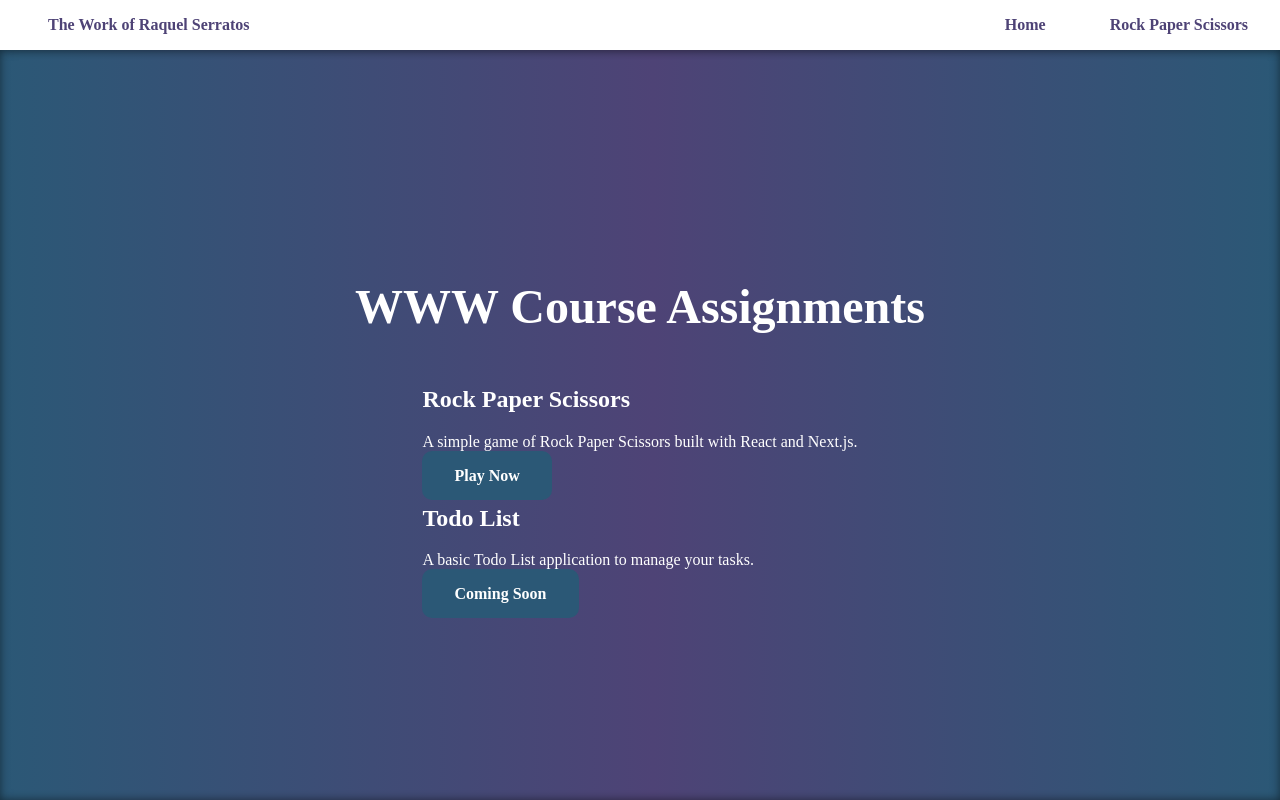
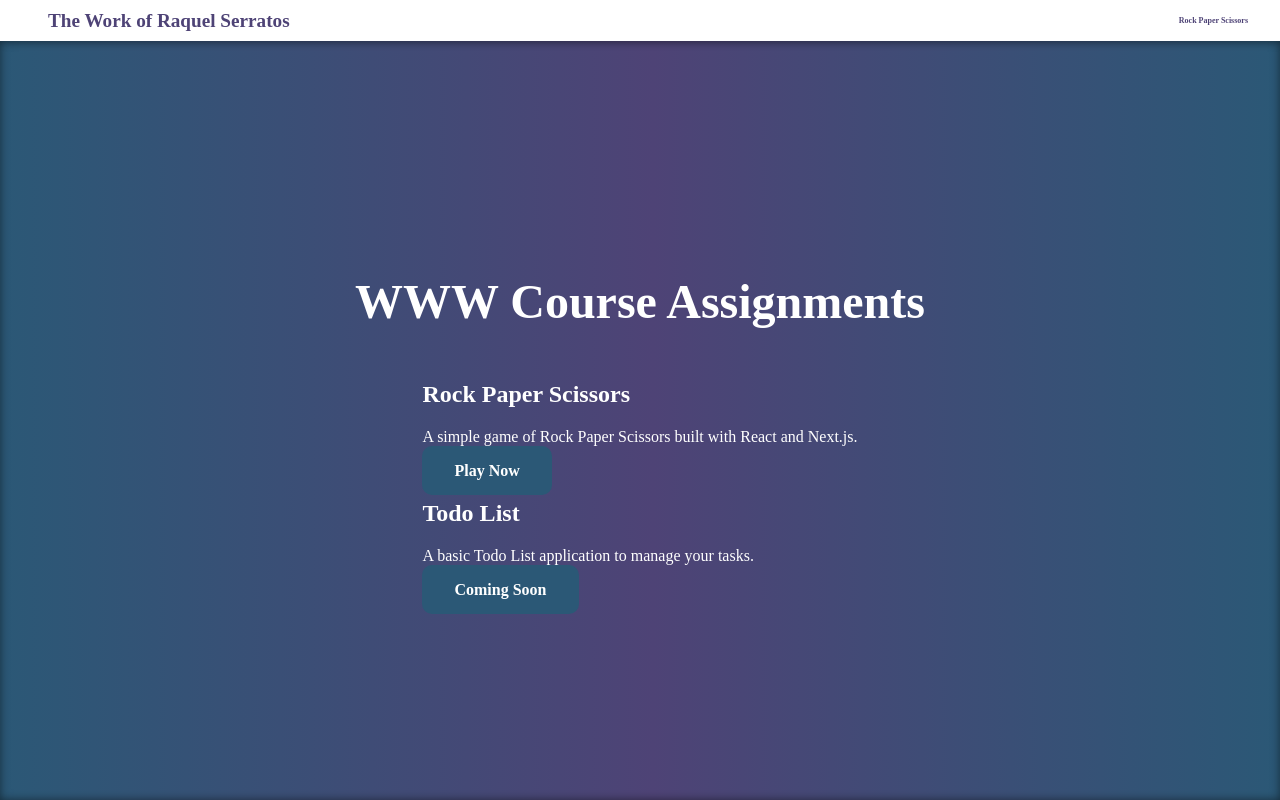
Before and after one commit to rserratos1/WWWCourseProjects, a Next.js app in the folder my-main-app/: page / in a window 1280 px wide. Built offline with nearby package versions, Linux system fonts and the light colour scheme; a web font is replaced by a local one.

Commit message:
testing @media stuff

```diff
--- a/my-main-app/src/app/components/Header.js
+++ b/my-main-app/src/app/components/Header.js
@@ -9,10 +9,6 @@ export default function Header() {
           <a href="/">The Work of Raquel Serratos</a>
         </h1>
         <ul>
-          {/* todo: hide the hoome when on the home page */}
-          <li>
-            <a href="/">Home</a>
-          </li>
           <li>
             <a href="/rockPaperScissors_2">Rock Paper Scissors</a>
           </li>
--- a/my-main-app/src/app/components/header.css
+++ b/my-main-app/src/app/components/header.css
@@ -1,7 +1,9 @@
 .header-nav {
   display: flex;
+  flex-direction: column;
   justify-content: space-between;
   align-items: center;
+  font-size: 0.5rem;
 }
 
 .header-title {
@@ -17,3 +19,24 @@
   font: bold;
   background-color: white;
 }
+
+@media (min-width: 600px) {
+  .header-nav {
+    flex-direction: row;
+    align-items: center;
+    font: 1.5rem;
+  }
+
+  .header-title {
+    font-size: 1.2rem;
+  }
+
+  h1.header-nav {
+    border-bottom: #4e4376 1px solid;
+  }
+
+  nav ul {
+    flex-direction: row;
+    align-items: center;
+  }
+}
```
